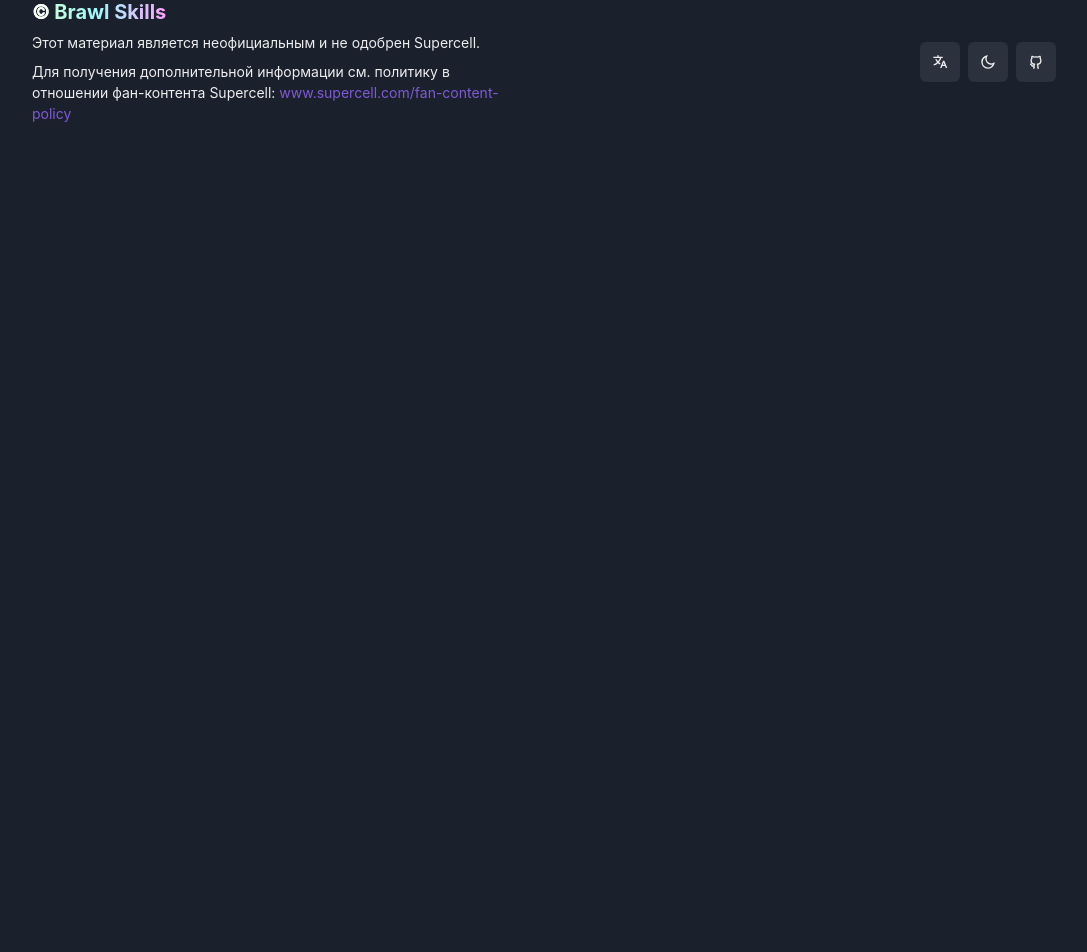
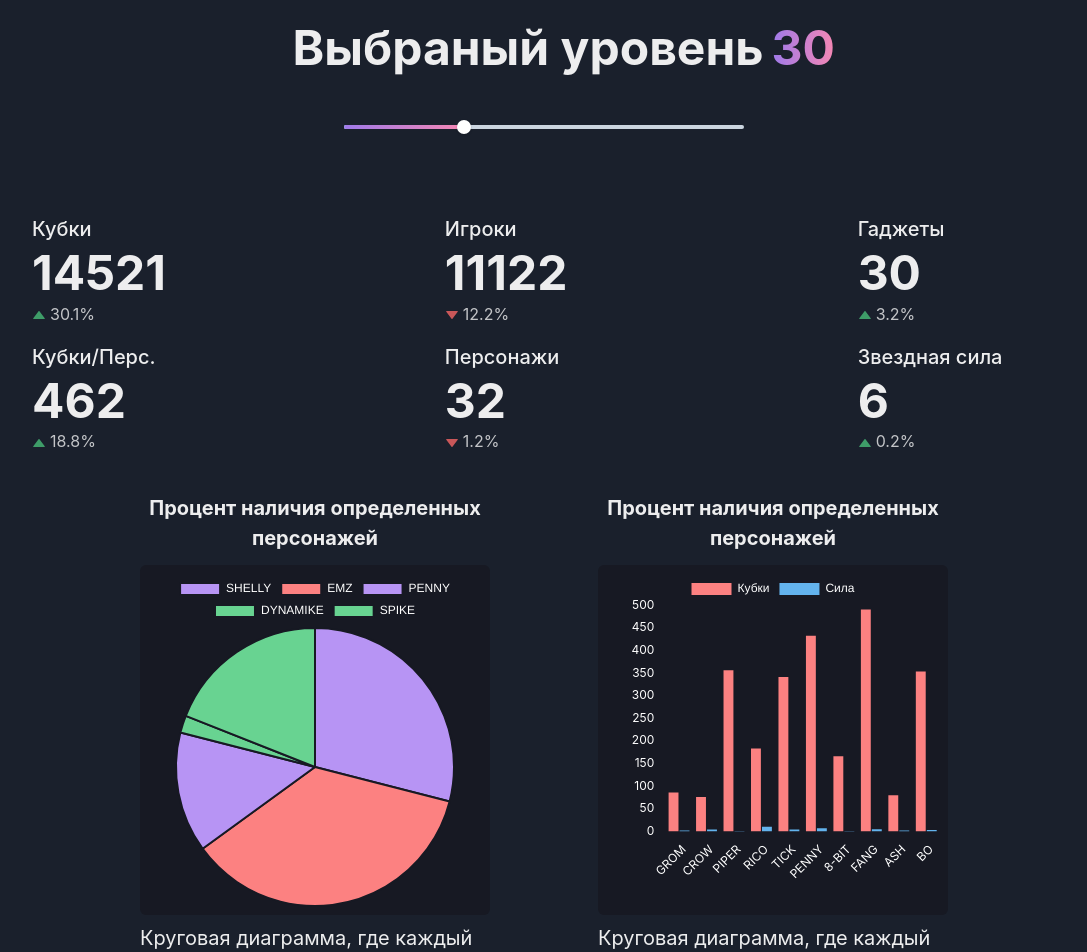
Before and after one commit to brawl-skills/frontend, a React (Create React App) app: page /lvl in a window 1280 px wide. Shown: the part 120-1072 px from the top of the page, without its empty margins (96-1183 px from the left). Before the commit the page ends 800 px from the top, so only its background shows below. Built offline with nearby package versions, Linux system fonts and the light colour scheme.

Commit message:
✨Add levels page

```diff
--- /dev/null
+++ b/src/components/charts/BarChart.tsx
@@ -0,0 +1,106 @@
+import {
+  Chart as ChartJS,
+  CategoryScale,
+  LinearScale,
+  BarElement,
+  Title,
+  Tooltip,
+  Legend,
+} from 'chart.js'
+import { Bar } from 'react-chartjs-2'
+
+ChartJS.register(CategoryScale, LinearScale, BarElement, Title, Tooltip, Legend)
+
+export default function BarChart({
+  dataset,
+  data1Name,
+  data2Name,
+}: BarChartProps) {
+  const defaultOptions = {
+    title: {
+      display: true,
+      color: '#ffffff',
+      font: {
+        family:
+          '-apple-system,BlinkMacSystemFont,"Segoe UI",Helvetica,Arial,sans-serif,"Apple Color Emoji","Segoe UI Emoji","Segoe UI Symbol"',
+        weight: '600',
+      },
+    },
+    ticks: {
+      color: '#ffffff',
+      font: {
+        family:
+          '-apple-system,BlinkMacSystemFont,"Segoe UI",Helvetica,Arial,sans-serif,"Apple Color Emoji","Segoe UI Emoji","Segoe UI Symbol"',
+      },
+    },
+  }
+  const options = {
+    aspectRatio: 1,
+    parsing: {
+      xAxisKey: 'x',
+      yAxisKey: 'y',
+    },
+    scales: {
+      x: {
+        grid: {
+          borderWidth: 0,
+          display: false,
+        },
+        ...defaultOptions,
+        title: {
+          ...defaultOptions.title,
+        },
+      },
+      y: {
+        grid: {
+          borderWidth: 0,
+          display: false,
+        },
+        ...defaultOptions,
+        title: {
+          ...defaultOptions.title,
+        },
+      },
+    },
+    plugins: {
+      legend: {
+        display: true,
+        labels: {
+          color: '#fff',
+        },
+      },
+    },
+  }
+
+  const labels = dataset.map((e) => e.name)
+
+  const data = {
+    labels,
+    datasets: [
+      {
+        label: data1Name,
+        data: dataset.map((e) => e.data1),
+        backgroundColor: '#FC8181',
+      },
+      {
+        label: data2Name,
+        data: dataset.map((e) => e.data2),
+        backgroundColor: '#63B3ED',
+      },
+    ],
+  }
+
+  return <Bar options={options} data={data} />
+}
+
+export interface BarDataType {
+  data1: number
+  data2: number
+  name: string
+}
+
+interface BarChartProps {
+  data1Name: string
+  data2Name: string
+  dataset: Array<BarDataType>
+}
--- /dev/null
+++ b/src/screens/Levels.tsx
@@ -0,0 +1,258 @@
+/* eslint-disable react/jsx-props-no-spreading */
+/* eslint-disable @typescript-eslint/no-use-before-define */
+import { useState, useEffect } from 'react'
+import {
+  Heading,
+  Flex,
+  Stack,
+  Slider,
+  SliderTrack,
+  SliderFilledTrack,
+  SliderThumb,
+  Stat,
+  StatLabel,
+  StatArrow,
+  StatNumber,
+  StatHelpText,
+} from '@chakra-ui/react'
+
+// Components
+import PageBody from '../components/PageBody'
+import ChartBox from '../components/ChartBox'
+
+// Graphs
+import PieChart from '../components/charts/PieChart'
+import BarChart, { BarDataType } from '../components/charts/BarChart'
+
+// Redux Store
+import { useMyDispatch } from '../components/storeHooks'
+import { setPage } from '../components/slices/pages'
+
+// Helper functions
+import random from '../helper/random'
+import randBrawlerName from '../helper/randBrawlerName'
+import randPieColor from '../helper/randomColor'
+
+export default function Levels() {
+  const dispatch = useMyDispatch()
+  const [level, setLevel] = useState(30)
+
+  useEffect(() => {
+    dispatch(setPage('lvl'))
+  }, [dispatch])
+  return (
+    <PageBody dir="column">
+      <LevelSelect level={level} setLevel={setLevel} />
+      <Stats />
+      <Graphs />
+    </PageBody>
+  )
+}
+
+function LevelSelect({ level, setLevel }: LevelSelectProps) {
+  return (
+    <Stack
+      direction="column"
+      w="100%"
+      pt={20}
+      pb={{ base: 16, md: 20 }}
+      align="center"
+      spacing={{ base: 16, md: 12 }}
+    >
+      <Flex
+        direction={{ base: 'column', md: 'row' }}
+        align="center"
+        position="relative"
+        pr={{ base: 0, md: 8 }}
+      >
+        <Heading textAlign="center" size="2xl">
+          Выбраный уровень
+        </Heading>
+        <Flex
+          minW="6em"
+          position={{ base: 'static', md: 'absolute' }}
+          right="-4.5em"
+          justify={{ base: 'center', md: 'flex-start' }}
+        >
+          <Heading
+            size="2xl"
+            bgGradient="linear(to-r, #9F7AEA, #F687B3)"
+            bgClip="text"
+            w="fit-content"
+          >
+            {level}
+          </Heading>
+        </Flex>
+      </Flex>
+      <Flex w={{ base: '80%', md: '400px' }}>
+        <Slider
+          aria-label="slider-ex-1"
+          defaultValue={level}
+          onChange={(v) => setLevel(v ?? null)}
+        >
+          <SliderTrack bg="gray.300">
+            <SliderFilledTrack bgGradient="linear(to-r, #9F7AEA, #F687B3)" />
+          </SliderTrack>
+          <SliderThumb />
+        </Slider>
+      </Flex>
+    </Stack>
+  )
+}
+
+function Stats() {
+  return (
+    <Stack w="100%">
+      <Stack direction="row" display={{ base: 'none', md: 'flex' }}>
+        {levelStats.map((e, i) => {
+          if (i === 2) return <StatBlock {...e} />
+          if (i < 3)
+            return (
+              <>
+                <StatBlock {...e} />
+                <Flex flex="1" />
+              </>
+            )
+          return null
+        })}
+      </Stack>
+      <Stack direction="row" display={{ base: 'none', md: 'flex' }}>
+        {levelStats.map((e, i) => {
+          if (i === 5) return <StatBlock {...e} />
+          if (i > 2)
+            return (
+              <>
+                <StatBlock {...e} />
+                <Flex flex="1" />
+              </>
+            )
+          return null
+        })}
+      </Stack>
+      <Stack display={{ base: 'flex', md: 'none' }}>
+        {levelStats.map((e, i) => {
+          if (i % 2 === 0)
+            return <MobileStats left={e} right={levelStats[i + 1]} />
+          return null
+        })}
+      </Stack>
+    </Stack>
+  )
+}
+
+function Graphs() {
+  return (
+    <Stack
+      w="100%"
+      mt={8}
+      align={{ base: 'center', md: 'normal' }}
+      justifyContent={{ base: 'normal', md: 'space-evenly' }}
+      spacing={{ base: 8, md: 0 }}
+      direction={{ base: 'column', md: 'row' }}
+    >
+      <ChartBox
+        title="Процент наличия определенных персонажей"
+        desc="Круговая диаграмма, где каждый сектор отвечает за определенного персонажа."
+        graph={<HavingBrawler />}
+      />
+      <ChartBox
+        title="Процент наличия определенных персонажей"
+        desc="Круговая диаграмма, где каждый сектор отвечает за определенного персонажа."
+        graph={<TrophiesByBrawler />}
+      />
+    </Stack>
+  )
+}
+
+function HavingBrawler() {
+  // @ts-ignore
+  const dataset: Array<PieDataType> = [...Array(5).keys()]
+  let totalPercent = 100
+
+  dataset.forEach((e, i) => {
+    if (i !== dataset.length - 1) {
+      const percent = random(0, totalPercent)
+      totalPercent -= percent
+      dataset[i] = {
+        title: randBrawlerName(),
+        count: percent,
+        color: randPieColor(),
+      }
+    } else
+      dataset[i] = {
+        title: randBrawlerName(),
+        count: totalPercent,
+        color: randPieColor(),
+      }
+  })
+
+  return <PieChart dataset={dataset} />
+}
+
+function TrophiesByBrawler() {
+  // @ts-ignore
+  const dataset: Array<BarDataType> = [...Array(10).keys()]
+
+  dataset.forEach((e, i) => {
+    dataset[i] = {
+      data1: random(0, 600),
+      data2: random(1, 11),
+      name: randBrawlerName(),
+    }
+  })
+  return <BarChart data1Name="Кубки" data2Name="Сила" dataset={dataset} />
+}
+
+function MobileStats({ left, right }: MobileStatsProps) {
+  return (
+    <Flex>
+      <StatBlock {...left} />
+      <Flex flex={1} />
+      {right ? <StatBlock {...right} /> : <Flex flex={1} />}
+    </Flex>
+  )
+}
+
+function StatBlock({ title, number, arrow, percent }: StatType) {
+  return (
+    <Stat flex="1">
+      <StatLabel fontSize={{ base: 'lg', md: 'xl' }}>{title}</StatLabel>
+      <StatNumber>
+        {
+          // @ts-ignore
+          <Heading fontSize={{ base: '4xl', md: '5xl' }}>{number}</Heading>
+        }
+      </StatNumber>
+      <StatHelpText fontSize={{ base: 'sm', md: 'md' }}>
+        <StatArrow type={arrow === 'up' ? 'increase' : 'decrease'} />
+        {percent}%
+      </StatHelpText>
+    </Stat>
+  )
+}
+
+const levelStats: Array<StatType> = [
+  { title: 'Кубки', number: 14521, arrow: 'up', percent: 30.1 },
+  { title: 'Игроки', number: 11122, arrow: 'down', percent: 12.2 },
+  { title: 'Гаджеты', number: 30, arrow: 'up', percent: 3.2 },
+  { title: 'Кубки/Перс.', number: 462, arrow: 'up', percent: 18.8 },
+  { title: 'Персонажи', number: 32, arrow: 'down', percent: 1.2 },
+  { title: 'Звездная сила', number: 6, arrow: 'up', percent: 0.2 },
+]
+
+interface MobileStatsProps {
+  left: StatType
+  right: StatType | null
+}
+
+interface StatType {
+  title: string
+  number: number
+  arrow: 'up' | 'down'
+  percent: number
+}
+
+interface LevelSelectProps {
+  level: number
+  setLevel: React.Dispatch<React.SetStateAction<number>>
+}
--- a/src/screens/Root.tsx
+++ b/src/screens/Root.tsx
@@ -9,6 +9,7 @@ import Footer from '../components/Footer'
 import Main from './Main'
 import NotFound from './NotFound'
 import About from './About'
+import Levels from './Levels'
 
 // Help functions
 import paths from '../helper/paths'
@@ -19,6 +20,7 @@ export default function Root() {
       <Navbar />
       <Routes>
         <Route path={paths('/')} element={<Main />} />
+        <Route path={paths('/lvl')} element={<Levels />} />
         <Route path={paths('/about')} element={<About />} />
         <Route path={paths('*')} element={<NotFound />} />
       </Routes>
```
